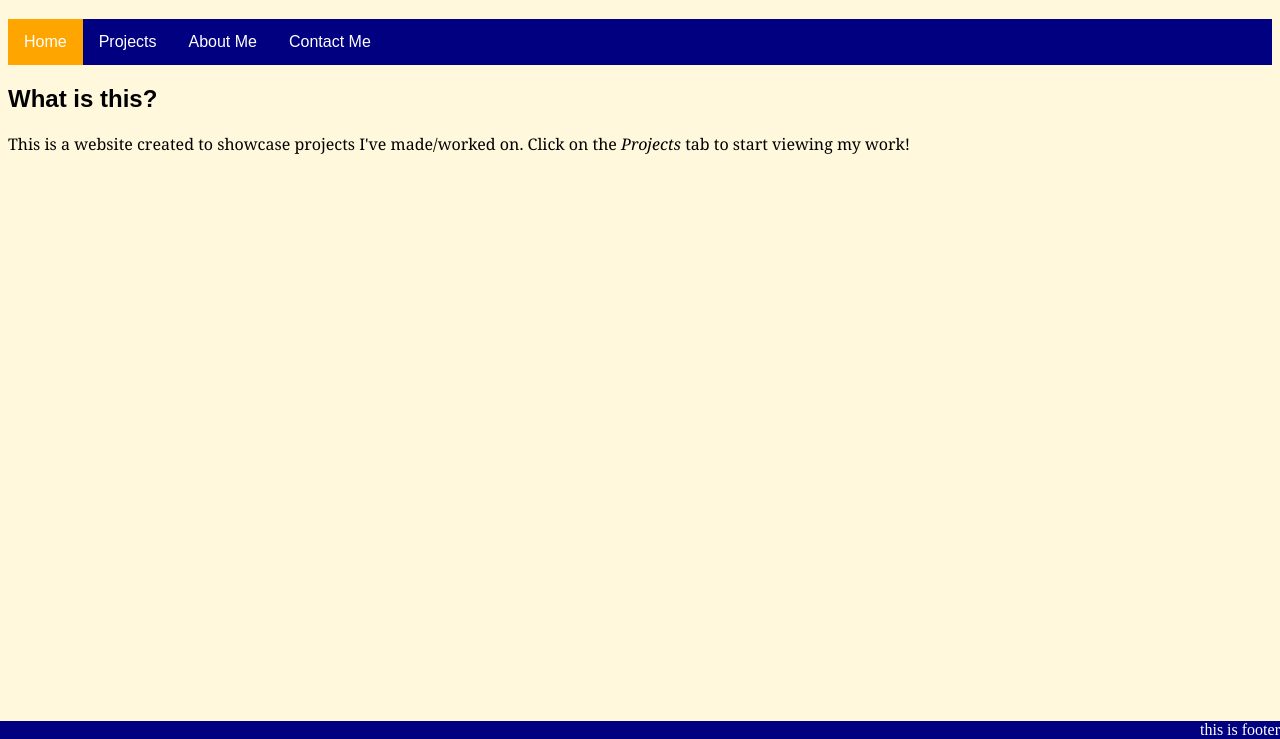
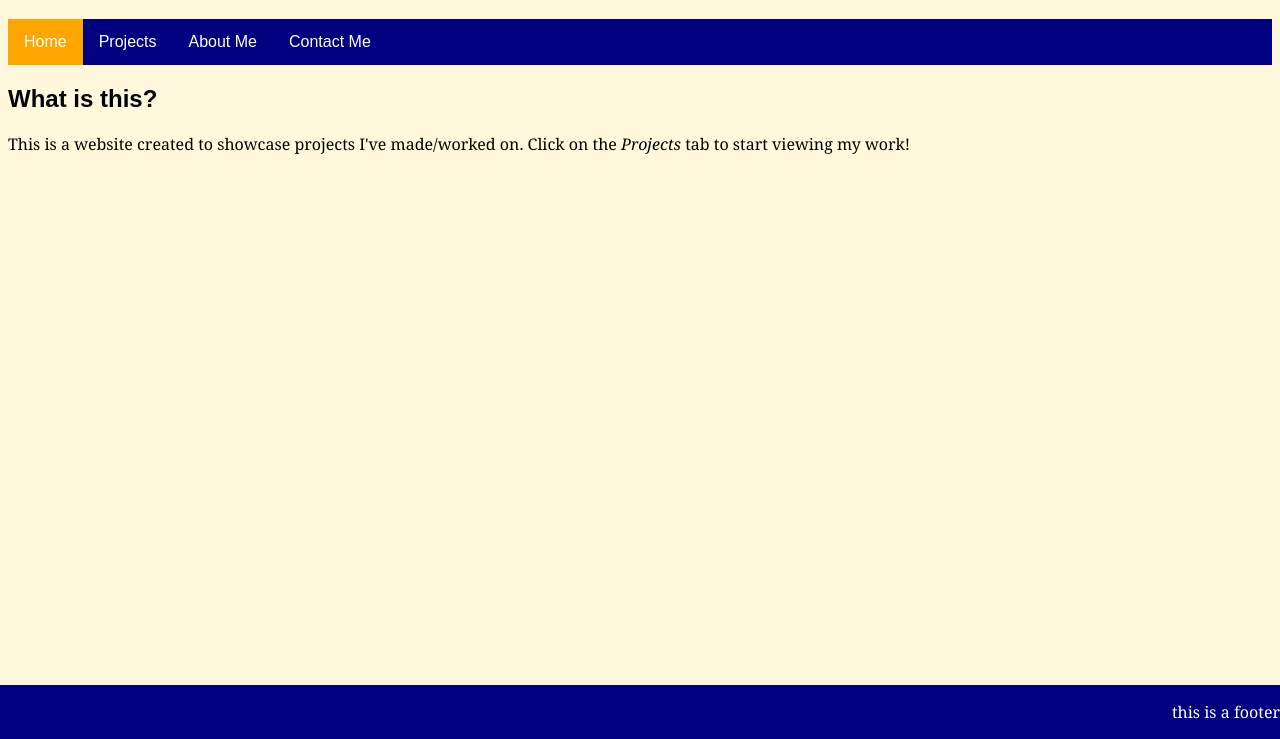
Before and after one commit to dhy4wb/portfolio_website, a plain HTML site: page index.html in a window 1280 px wide. Shown: the part 61-800 px from the top of the page. Drawn offline with Linux system fonts and the light colour scheme.

Commit message:
footer edit

```diff
--- a/index.html
+++ b/index.html
@@ -19,7 +19,7 @@
             This is a website created to showcase projects I've made/worked on. Click on the <i>Projects</i> tab to start viewing my work!
         </p>
         <div class="footer">
-            this is footer
+            <p>this is a footer</p>
         </div>
     </body>
 </html>
```
